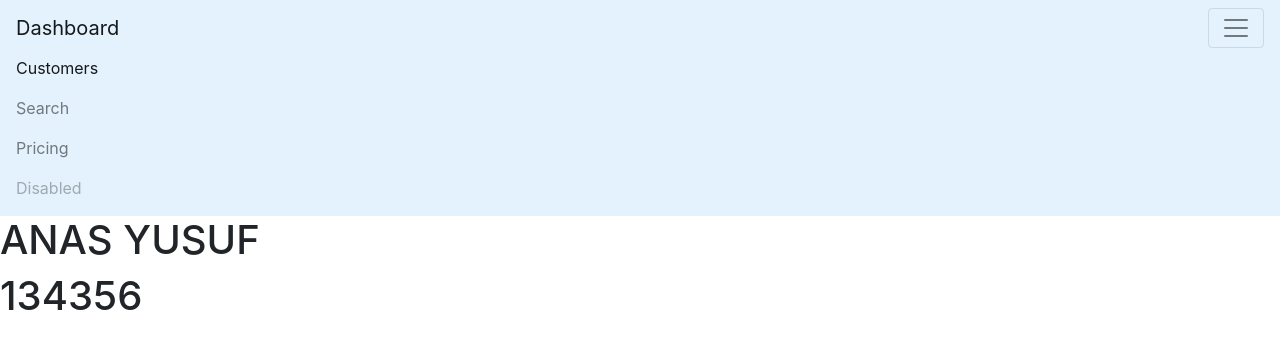
After one commit to mikailyusuf/cdms, a Django app: page /customer/1/ in a window 1280 px wide, after a click that opens the changed part. The commit adds this page. Shown: the top 349 px of the page. Run offline with Django 3.2, Linux system fonts and the light colour scheme; data comes from the database, SQL or seed files in the repository; both versions use the stored data as it was after the commit; some libraries are stand-ins or nearby versions.

Commit message:
added some bootsrap

```diff
--- a/customers/models.py
+++ b/customers/models.py
@@ -6,6 +6,8 @@ class Customers(models.Model):
     name = models.CharField(max_length=200,null=True)
     email = models.CharField(max_length=150,null=True)
     phone_number = models.CharField(max_length=20,null=True)
+    state = models.CharField(max_length=20,null=True)
+    lga = models.CharField(max_length=40, null=True)
     address = models.CharField(max_length=400,null=True)
     date_created = models.DateTimeField(auto_now_add=True, null=True)
 
--- /dev/null
+++ b/customers/templates/customers/customer.html
@@ -0,0 +1,7 @@
+{%  extends 'customers/main.html' %}
+{% block content%}
+{% include 'customers/navbar.html'%}
+
+<h1>{{customer.name}}</h1>
+<h1>{{customer.phone_number}}</h1>
+{% endblock %}
--- a/customers/templates/customers/dashboard.html
+++ b/customers/templates/customers/dashboard.html
@@ -1,6 +1,7 @@
 {%  extends 'customers/main.html' %}
 
 {% block content%}
+{% include 'customers/navbar.html'%}
 <h1>THIS IS THE DASHBOARD</h1>
 
 {% for customer in customers %}
--- a/customers/templates/customers/main.html
+++ b/customers/templates/customers/main.html
@@ -4,13 +4,18 @@
     <meta charset="UTF-8">
     <meta name="viewport" content="width=device-width, initial-scale=1.0">
     <title>CDMS</title>
+    <link rel="stylesheet" href="https://stackpath.bootstrapcdn.com/bootstrap/4.5.2/css/bootstrap.min.css" integrity="sha384-JcKb8q3iqJ61gNV9KGb8thSsNjpSL0n8PARn9HuZOnIxN0hoP+VmmDGMN5t9UJ0Z" crossorigin="anonymous">
 </head>
 <body>
+  <!-- Content here -->
 {% block content%}
-{% include 'customers/navbar.html'%}
+
 
 
 {% endblock %}
 
+  <script src="https://code.jquery.com/jquery-3.5.1.slim.min.js" integrity="sha384-DfXdz2htPH0lsSSs5nCTpuj/zy4C+OGpamoFVy38MVBnE+IbbVYUew+OrCXaRkfj" crossorigin="anonymous"></script>
+<script src="https://cdn.jsdelivr.net/npm/popper.js@1.16.1/dist/umd/popper.min.js" integrity="sha384-9/reFTGAW83EW2RDu2S0VKaIzap3H66lZH81PoYlFhbGU+6BZp6G7niu735Sk7lN" crossorigin="anonymous"></script>
+<script src="https://stackpath.bootstrapcdn.com/bootstrap/4.5.2/js/bootstrap.min.js" integrity="sha384-B4gt1jrGC7Jh4AgTPSdUtOBvfO8shuf57BaghqFfPlYxofvL8/KUEfYiJOMMV+rV" crossorigin="anonymous"></script>
 </body>
 </html>
--- a/customers/templates/customers/navbar.html
+++ b/customers/templates/customers/navbar.html
@@ -1 +1,22 @@
-<h1>THIS IS THE NAVBAR</h1>
+<nav class="navbar navbar-light" style="background-color: #e3f2fd;">
+  <a class="navbar-brand" href="{% url 'dashboard'%}">Dashboard</a>
+  <button class="navbar-toggler" type="button" data-toggle="collapse" data-target="#navbarNav" aria-controls="navbarNav" aria-expanded="false" aria-label="Toggle navigation">
+    <span class="navbar-toggler-icon"></span>
+  </button>
+  <div class="collapse navbar-collapse" id="navbarNav">
+    <ul class="navbar-nav">
+      <li class="nav-item active">
+        <a class="nav-link" href="{% url 'customers'%}">Customers <span class="sr-only">(current)</span></a>
+      </li>
+      <li class="nav-item">
+        <a class="nav-link" href="#">Search</a>
+      </li>
+      <li class="nav-item">
+        <a class="nav-link" href="#">Pricing</a>
+      </li>
+      <li class="nav-item">
+        <a class="nav-link disabled" href="#" tabindex="-1" aria-disabled="true">Disabled</a>
+      </li>
+    </ul>
+  </div>
+</nav>
--- a/customers/urls.py
+++ b/customers/urls.py
@@ -2,5 +2,8 @@ from django.urls import path
 from . import views
 
 urlpatterns = [
-    path('', views.home),
+    path('customers/', views.customers, name='customers'),
+    path('customer/<str:pk>/', views.customer, name='customer'),
+    path('', views.dashboard, name='dashboard'),
+
 ]
--- a/customers/views.py
+++ b/customers/views.py
@@ -3,7 +3,18 @@ from .models import Customers
 
 # Create your views here.
 
-def home(request):
+
+def customers(request):
     customers = Customers.objects.all()
     context = {'customers':customers }
-    return render(request,'customers/dashboard.html',context)
+    return render(request,'customers/customers.html',context)
+
+
+def customer(request, pk):
+    customer = Customers.objects.get(id=pk)
+    context = {'customer': customer}
+    return render(request, 'customers/customer.html', context)
+
+def dashboard(request):
+
+    return render(request,'customers/dashboard.html')
```
Also changed, not shown: customers/templates/customers/customers.html (added, +30 -0 lines), customers/migrations/0002_auto_20200816_0612.py (added), db.sqlite3.
